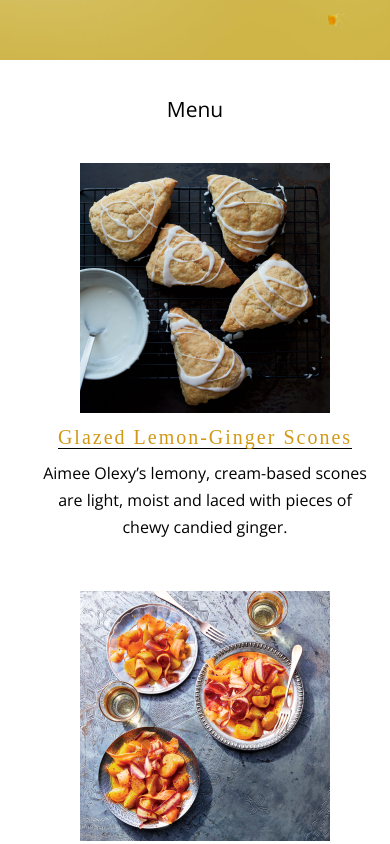
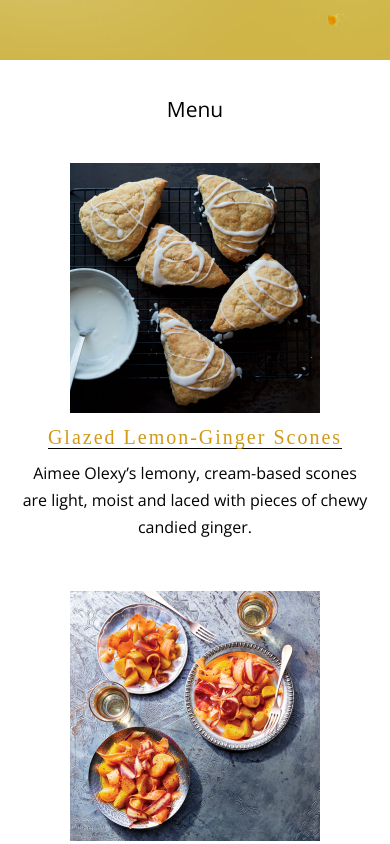
Before and after one commit to randz10/site, a plain HTML site: page index.html in a window 390 px wide. Shown: the part 700-1544 px from the top of the page. Drawn offline with nearby package versions, Linux system fonts and the light colour scheme.

Commit message:
Update style.css

```diff
--- a/css/style.css
+++ b/css/style.css
@@ -150,7 +150,7 @@ html {
 }
 .page__column {
     flex: 0 1 50%;
-    padding: 25px 0px 25px 20px;
+    padding: 25px 0px 25px 0px;
 
 }
 .column-row {
@@ -162,6 +162,7 @@ html {
     flex-direction: column;
     justify-content: center;
     height: 250px;
+
     padding-right: 20px;
 }
 
@@ -174,6 +175,7 @@ html {
 
 
 .column__body {
+    margin-right: 20px;
     display: flex;
     flex-direction: column;
 }
@@ -261,9 +263,12 @@ html {
         width: 250px;
         height: 250px;
     }
+
 }
-
 @media (max-width:590px) {
+    .column__body {
+        margin-right: 0;
+    }
     .column-row {
        justify-content: center;
     }
```
